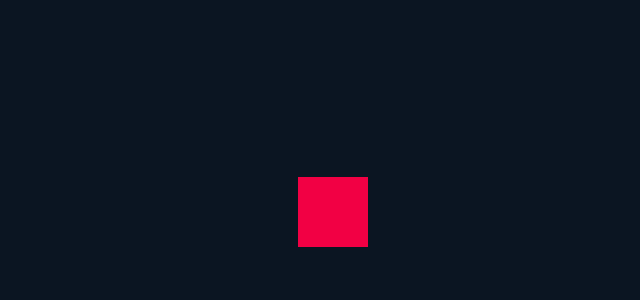
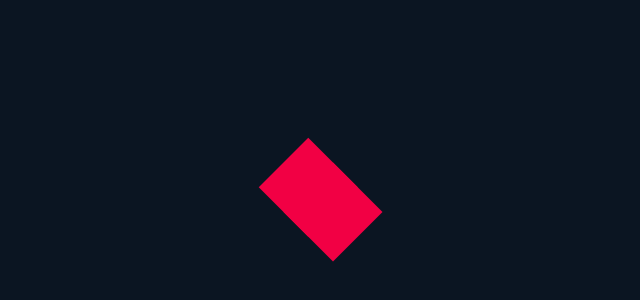
Before and after one commit to DariaSibova/Vibrating.Heart, a plain HTML site: page index.html in a window 1280 px wide. Shown: the part 188-488 px from the top of the page, without its empty margins (307-947 px from the left). Drawn offline with Linux system fonts and the light colour scheme.

Commit message:
1 file modified

```diff
--- a/styles.css
+++ b/styles.css
@@ -12,4 +12,15 @@ body{
   height: 70px;
   width: 70px;
   background: #f20044;
+  position: relative;
+  transform: rotate(-45deg);
 }
+
+.heart::before{
+  content: '';
+  position: absolute;
+  height: 70px;
+  width: 70px;
+  background: #f20044;
+top: -50%;
+}
```
